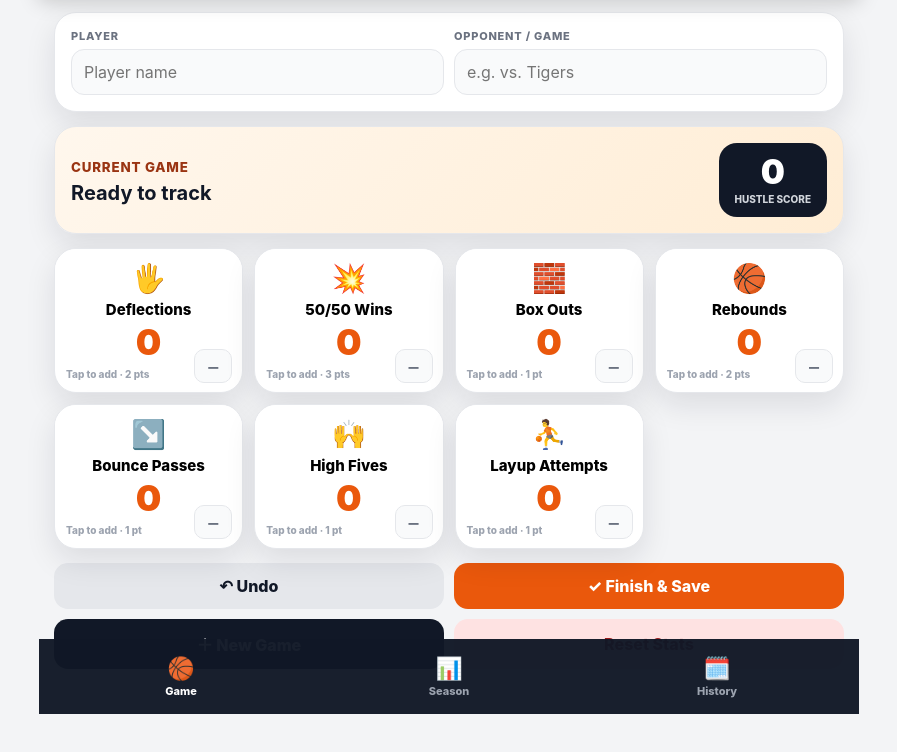
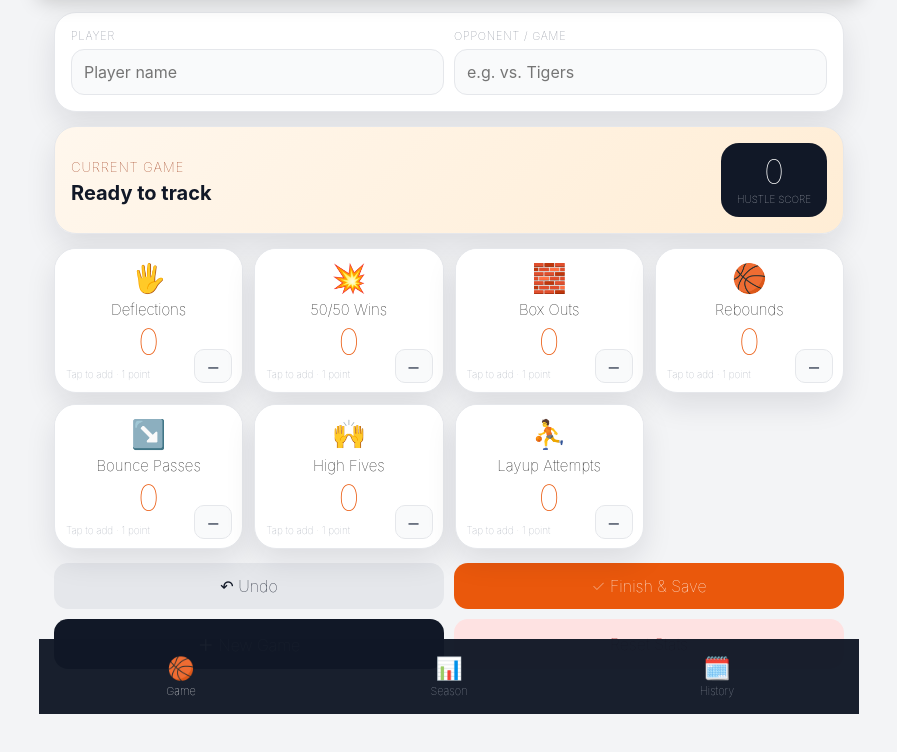
Before and after one commit to scottmiz42/hustlestats, a plain HTML site: page index.html in a window 1280 px wide. Shown: the part 86-838 px from the top of the page, without its empty margins (191-1088 px from the left). Drawn offline with Linux system fonts and the light colour scheme.

Commit message:
Add files via upload

```diff
--- a/index.html
+++ b/index.html
@@ -33,49 +33,49 @@
     .card{background:var(--card);border:1px solid var(--line);border-radius:var(--radius);box-shadow:var(--shadow)}
     .setup{padding:16px;margin-bottom:14px}
     .setup-grid{display:grid;grid-template-columns:1fr 1fr;gap:10px}
-    label{display:block;font-size:11px;text-transform:uppercase;letter-spacing:.07em;font-weight:800;color:var(--muted);margin-bottom:6px}
+    label{display:block;font-size:11px;text-transform:uppercase;letter-spacing:.07em;font-weight:1;color:var(--muted);margin-bottom:6px}
     input{width:100%;padding:12px;border:1px solid var(--line);border-radius:13px;background:#f9fafb;outline:none}
     input:focus{border-color:#fb923c;box-shadow:0 0 0 3px rgba(251,146,60,.2)}
     .scoreboard{
       background:linear-gradient(135deg,#fff7ed,#ffedd5);padding:16px;margin-bottom:14px;
       display:grid;grid-template-columns:1fr auto;align-items:center
     }
-    .scoreboard small{color:#9a3412;font-weight:800;text-transform:uppercase;letter-spacing:.06em}
+    .scoreboard small{color:#9a3412;font-weight:1;text-transform:uppercase;letter-spacing:.06em}
     .scoreboard h2{margin:5px 0 0;font-size:20px}
     .hustle-score{text-align:center;background:#111827;color:white;border-radius:18px;padding:12px 16px;min-width:100px}
-    .hustle-score .n{font-size:34px;font-weight:950;line-height:1}
-    .hustle-score .t{font-size:10px;color:#d1d5db;text-transform:uppercase;font-weight:800;margin-top:4px}
+    .hustle-score .n{font-size:34px;font-weight:1;line-height:1}
+    .hustle-score .t{font-size:10px;color:#d1d5db;text-transform:uppercase;font-weight:1;margin-top:4px}
     .stats-grid{display:grid;grid-template-columns:repeat(2,minmax(0,1fr));gap:11px}
     .stat-card{position:relative;overflow:hidden;min-height:145px}
     .stat-main{width:100%;height:110px;border:0;background:white;padding:12px;cursor:pointer}
     .stat-main:active{background:#fff7ed;transform:scale(.985)}
-    .stat-icon{font-size:28px}.stat-label{font-weight:850;font-size:15px;margin-top:5px}
-    .stat-value{font-size:36px;font-weight:950;color:var(--orange2);line-height:1;margin-top:5px}
-    .stat-foot{position:absolute;left:11px;bottom:12px;color:#9ca3af;font-size:10px;font-weight:800}
+    .stat-icon{font-size:28px}.stat-label{font-weight:1;font-size:15px;margin-top:5px}
+    .stat-value{font-size:36px;font-weight:1;color:var(--orange2);line-height:1;margin-top:5px}
+    .stat-foot{position:absolute;left:11px;bottom:12px;color:#9ca3af;font-size:10px;font-weight:1}
     .minus{position:absolute;right:10px;bottom:9px;width:38px;height:34px;border-radius:10px;border:1px solid var(--line);background:#f9fafb;font-size:22px;color:#6b7280}
     .minus:active{background:#fee2e2;color:var(--red)}
     .actions{display:grid;grid-template-columns:1fr 1fr;gap:10px;margin-top:14px}
-    .btn{border:0;border-radius:14px;padding:13px;font-weight:850;cursor:pointer}
+    .btn{border:0;border-radius:14px;padding:13px;font-weight:1;cursor:pointer}
     .btn:active{transform:scale(.985)}
     .primary{background:var(--orange2);color:white}.dark{background:#111827;color:white}.soft{background:#e5e7eb;color:#111827}.danger{background:#fee2e2;color:#991b1b}
     .section-title{display:flex;justify-content:space-between;align-items:end;margin:5px 2px 11px}
     .section-title h2{margin:0;font-size:21px}.section-title span{font-size:12px;color:var(--muted)}
     .summary-grid{display:grid;grid-template-columns:repeat(2,1fr);gap:11px;margin-bottom:15px}
-    .summary-card{padding:15px}.summary-card .k{font-size:12px;color:var(--muted);font-weight:800;text-transform:uppercase}.summary-card .v{font-size:31px;font-weight:950;margin-top:5px}
+    .summary-card{padding:15px}.summary-card .k{font-size:12px;color:var(--muted);font-weight:1;text-transform:uppercase}.summary-card .v{font-size:31px;font-weight:1;margin-top:5px}
     .chart{padding:16px;margin-bottom:15px}.bar-row{display:grid;grid-template-columns:115px 1fr 36px;gap:8px;align-items:center;margin:10px 0}
-    .bar-label{font-size:12px;font-weight:750}.bar-track{height:10px;background:#e5e7eb;border-radius:99px;overflow:hidden}.bar-fill{height:100%;background:linear-gradient(90deg,#fb923c,#ea580c);border-radius:99px}.bar-num{text-align:right;font-weight:900;font-size:13px}
+    .bar-label{font-size:12px;font-weight:1}.bar-track{height:10px;background:#e5e7eb;border-radius:99px;overflow:hidden}.bar-fill{height:100%;background:linear-gradient(90deg,#fb923c,#ea580c);border-radius:99px}.bar-num{text-align:right;font-weight:1;font-size:13px}
     .game-list{overflow:hidden}.game-row{padding:15px;border-bottom:1px solid var(--line)}.game-row:last-child{border-bottom:0}
-    .game-head{display:flex;justify-content:space-between;gap:10px}.game-name{font-weight:900}.game-date{color:var(--muted);font-size:12px}
+    .game-head{display:flex;justify-content:space-between;gap:10px}.game-name{font-weight:1}.game-date{color:var(--muted);font-size:12px}
     .chips{display:flex;gap:6px;flex-wrap:wrap;margin-top:9px}.chip{background:#f3f4f6;border-radius:99px;padding:5px 8px;font-size:10px;color:#374151}
-    .row-actions{display:flex;gap:8px;margin-top:10px}.tiny{border:0;border-radius:9px;padding:7px 10px;font-size:11px;font-weight:850}
+    .row-actions{display:flex;gap:8px;margin-top:10px}.tiny{border:0;border-radius:9px;padding:7px 10px;font-size:11px;font-weight:1}
     .empty{text-align:center;padding:28px;color:var(--muted)}
     .nav{
       position:fixed;left:50%;bottom:0;transform:translateX(-50%);width:min(820px,100%);
       display:grid;grid-template-columns:repeat(3,1fr);background:rgba(17,24,39,.97);padding:8px 8px calc(8px + env(safe-area-inset-bottom));z-index:20
     }
-    .nav button{border:0;background:transparent;color:#9ca3af;padding:8px 4px;font-size:11px;font-weight:800}
+    .nav button{border:0;background:transparent;color:#9ca3af;padding:8px 4px;font-size:11px;font-weight:1}
     .nav button.active{color:white}.nav .ico{display:block;font-size:22px;margin-bottom:3px}
-    .toast{position:fixed;left:50%;bottom:calc(88px + env(safe-area-inset-bottom));transform:translateX(-50%) translateY(20px);background:#111827;color:white;padding:10px 14px;border-radius:12px;opacity:0;transition:.2s;z-index:30;font-size:12px;font-weight:800}
+    .toast{position:fixed;left:50%;bottom:calc(88px + env(safe-area-inset-bottom));transform:translateX(-50%) translateY(20px);background:#111827;color:white;padding:10px 14px;border-radius:12px;opacity:0;transition:.2s;z-index:30;font-size:12px;font-weight:1}
     .toast.show{opacity:1;transform:translateX(-50%) translateY(0)}
     @media(min-width:680px){.stats-grid{grid-template-columns:repeat(4,1fr)}.summary-grid{grid-template-columns:repeat(4,1fr)}}
     @media(max-width:420px){.setup-grid{grid-template-columns:1fr}.bar-row{grid-template-columns:98px 1fr 30px}}
@@ -143,10 +143,10 @@
 
 <script>
 const STATS = [
-  {key:"deflections",label:"Deflections",icon:"🖐️",weight:2},
-  {key:"fiftyFifty",label:"50/50 Wins",icon:"💥",weight:3},
+  {key:"deflections",label:"Deflections",icon:"🖐️",weight:1},
+  {key:"fiftyFifty",label:"50/50 Wins",icon:"💥",weight:1},
   {key:"boxOuts",label:"Box Outs",icon:"🧱",weight:1},
-  {key:"rebounds",label:"Rebounds",icon:"🏀",weight:2},
+  {key:"rebounds",label:"Rebounds",icon:"🏀",weight:1},
   {key:"bouncePasses",label:"Bounce Passes",icon:"↘️",weight:1},
   {key:"highFives",label:"High Fives",icon:"🙌",weight:1},
   {key:"layups",label:"Layup Attempts",icon:"⛹️",weight:1}
@@ -185,7 +185,7 @@ function renderGame(){
     card.innerHTML=`<button class="stat-main" data-add="${s.key}">
       <div class="stat-icon">${s.icon}</div><div class="stat-label">${s.label}</div>
       <div class="stat-value" id="v-${s.key}">${current.stats[s.key]||0}</div></button>
-      <div class="stat-foot">Tap to add · ${s.weight} pt${s.weight>1?"s":""}</div>
+      <div class="stat-foot">Tap to add · 1 point</div>
       <button class="minus" data-minus="${s.key}">−</button>`;
     grid.appendChild(card);
   });
--- a/service-worker.js
+++ b/service-worker.js
@@ -1,4 +1,4 @@
-const CACHE='hustle-basketball-v2';
+const CACHE='hustle-basketball-v3-one-point';
 const FILES=['./','./index.html','./manifest.webmanifest','./icons/icon-180.png','./icons/icon-192.png','./icons/icon-512.png','./icons/icon-maskable-512.png'];
 self.addEventListener('install',e=>{e.waitUntil(caches.open(CACHE).then(c=>c.addAll(FILES)));self.skipWaiting()});
 self.addEventListener('activate',e=>{e.waitUntil(caches.keys().then(keys=>Promise.all(keys.filter(k=>k!==CACHE).map(k=>caches.delete(k)))));self.clients.claim()});
```
Also changed, not shown: README.txt.
